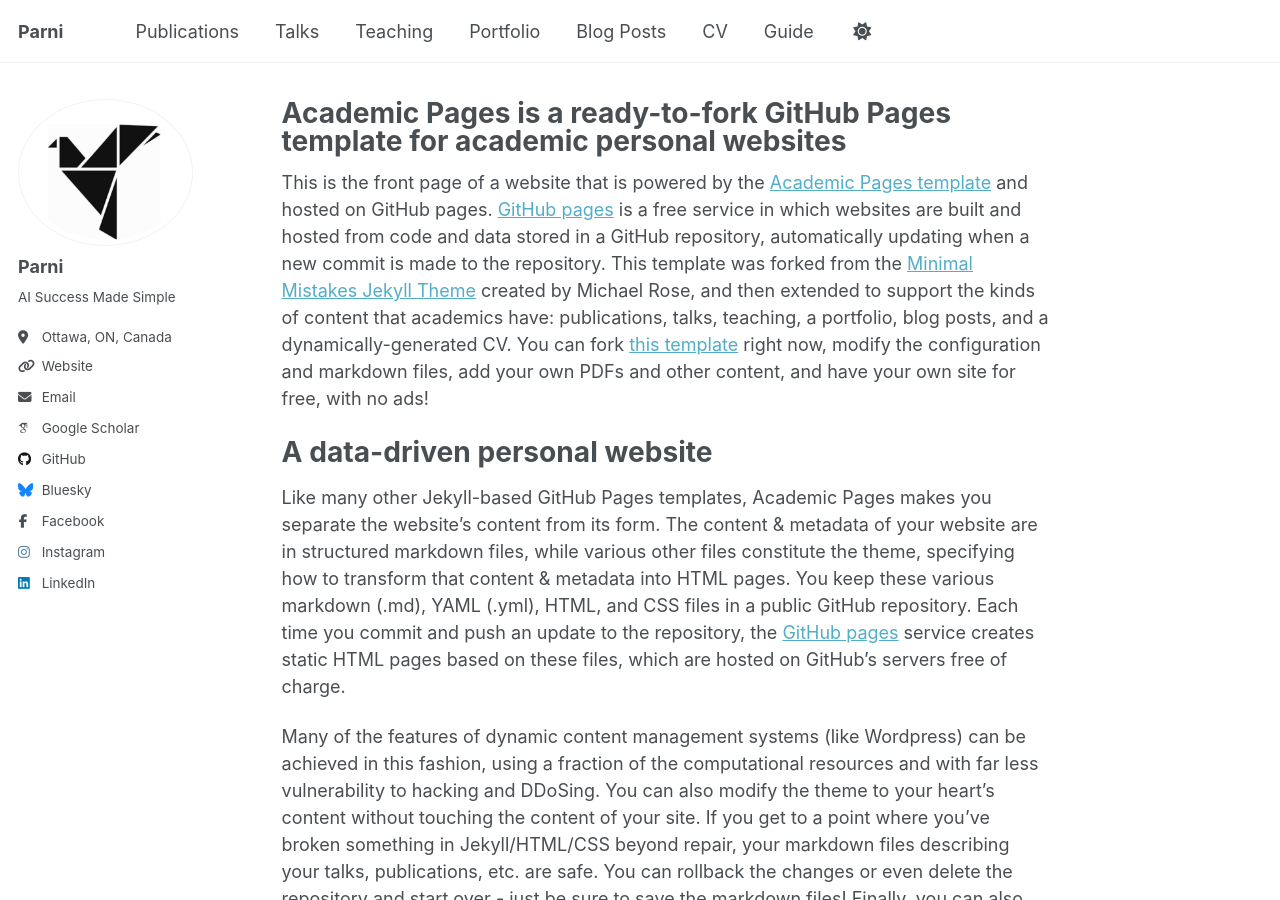
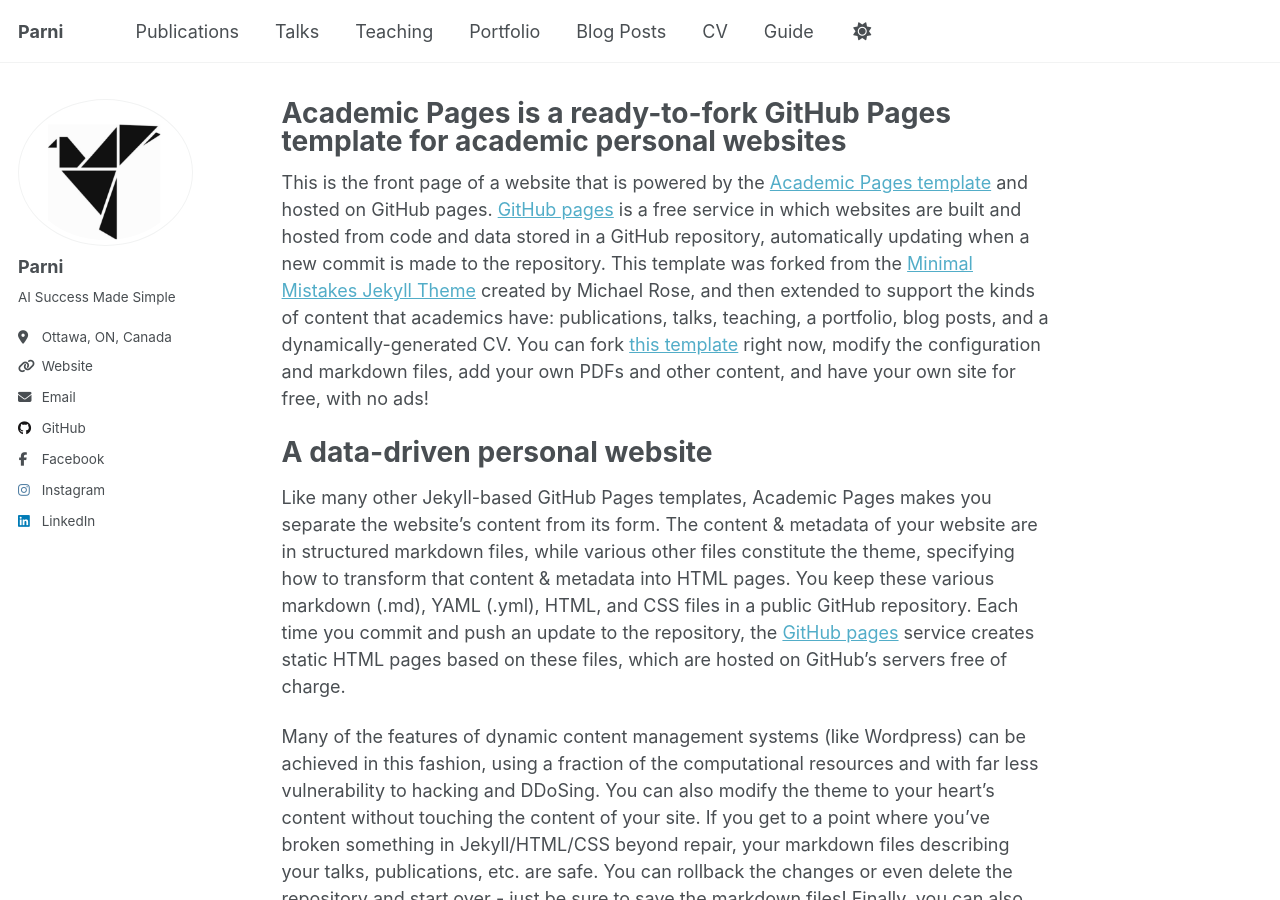
Before and after one commit to parniconsulting/parniconsulting.github.io, a Jekyll site: the page built from _pages/about.md, in a window 1280 px wide and 900 px high. Built offline with Jekyll 4.4.1, drawn with Linux system fonts in a browser that asks for light colours; some web fonts are replaced.

Commit message:
Update _config.yml

```diff
--- a/_config.yml
+++ b/_config.yml
@@ -33,7 +33,7 @@ author:
 
   # Academic websites
   arxiv            : # URL - Update with the correct link to your profile
-  googlescholar    : "https://scholar.google.com/citations?user=PS_CX0AAAAAJ"
+  googlescholar    : # "https://scholar.google.com/citations?user=PS_CX0AAAAAJ"
   impactstory      : # URL
   orcid            : # "http://orcid.org/yourorcidurl"
   semantic         : # URL
@@ -50,7 +50,7 @@ author:
   stackoverflow    : # User number or user number and name (i.e., use "1" or "1/jeff-atwood")
 
   # Social media
-  bluesky          : "bsky.app" # Replace this with you Bluesky username
+  bluesky          : # "bsky.app" # Replace this with you Bluesky username
   facebook         : 61573406166916
   flickr           : # Username
   foursquare       : # Username
```
